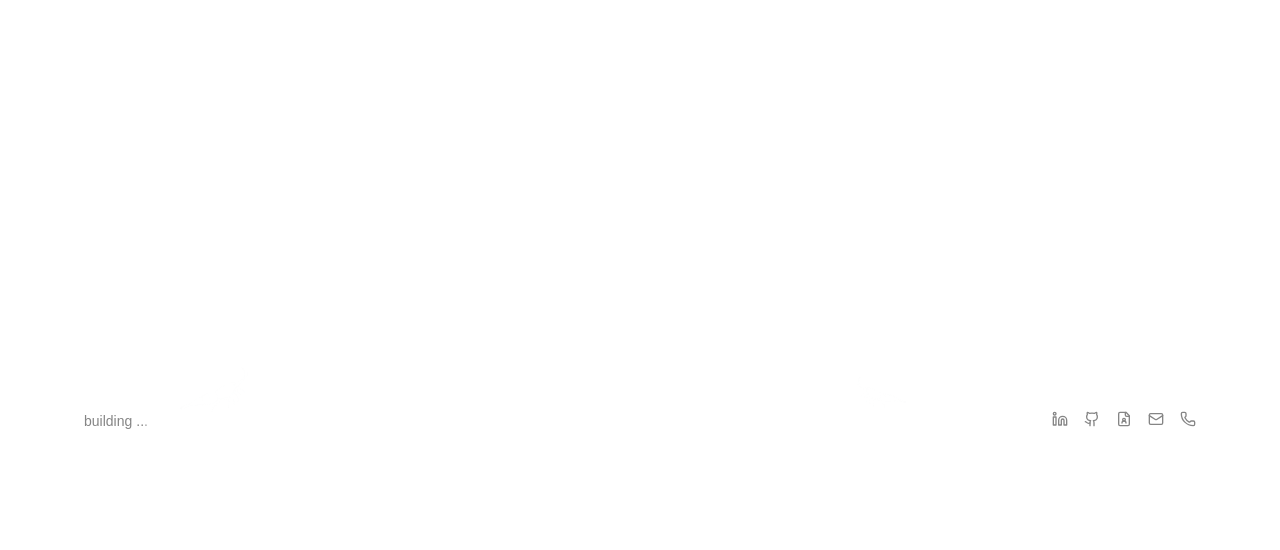
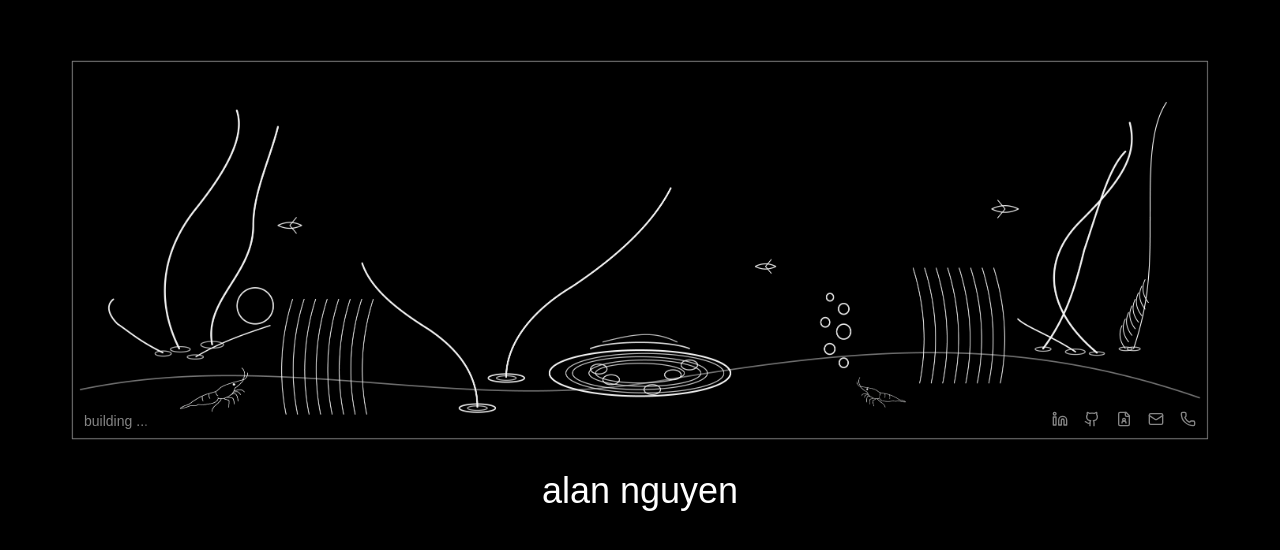
Before and after one commit to alandev05/personal-website, a Next.js app in the folder neocaridina-davidi/: page / in a window 1280 px wide. Shown: the part 118-668 px from the top of the page. Built offline with nearby package versions, Linux system fonts and the light colour scheme.

Commit message:
light mode fix

```diff
--- a/neocaridina-davidi/src/app/globals.css
+++ b/neocaridina-davidi/src/app/globals.css
@@ -1,8 +1,8 @@
 @import "tailwindcss";
 
 :root {
-  --background: #ffffff;
-  --foreground: #171717;
+  --background: #000000;
+  --foreground: #ffffff;
 }
 
 @theme inline {
@@ -13,11 +13,10 @@
   --color-theme-gray: #858585;
 }
 
-@media (prefers-color-scheme: dark) {
-  :root {
-    --background: #0a0a0a;
-    --foreground: #ededed;
-  }
+/* Always use black background regardless of system theme */
+:root {
+  --background: #000000 !important;
+  --foreground: #ffffff !important;
 }
 
 .text-raleway{
```
